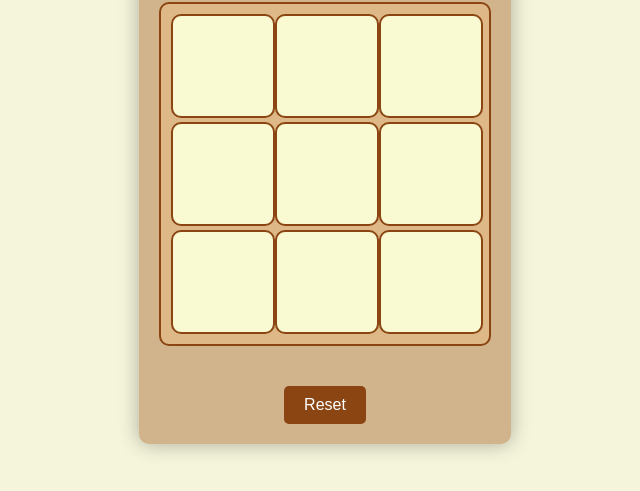
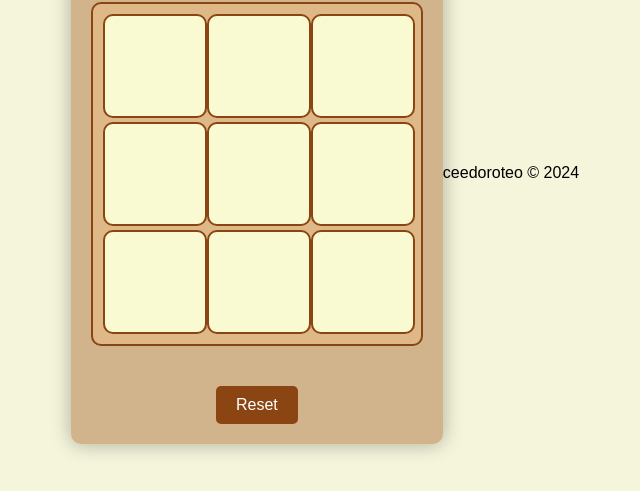
Before and after one commit to ceedoroteo/tic-tac-panda-hog, a plain HTML site: page index.html in a window 1280 px wide. Shown: the part 227-718 px from the top of the page, without its empty margins (315-955 px from the left). Drawn offline with Linux system fonts and the light colour scheme.

Commit message:
Update index.html

```diff
--- a/index.html
+++ b/index.html
@@ -13,6 +13,9 @@
         <p id="message" class="message"></p>
         <button onclick="resetGame()">Reset</button>
     </div>
+    <footer class="footer">
+        <p>ceedoroteo &copy; 2024</p>
+    </footer>
     <script src="index.js"></script>
 </body>
 </html>
```
